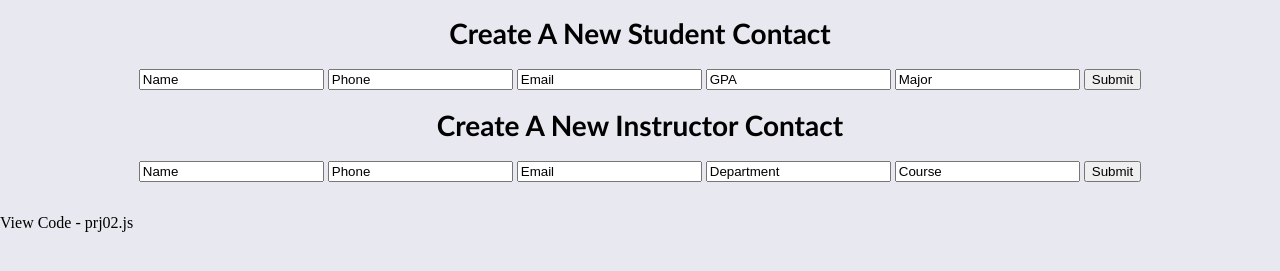
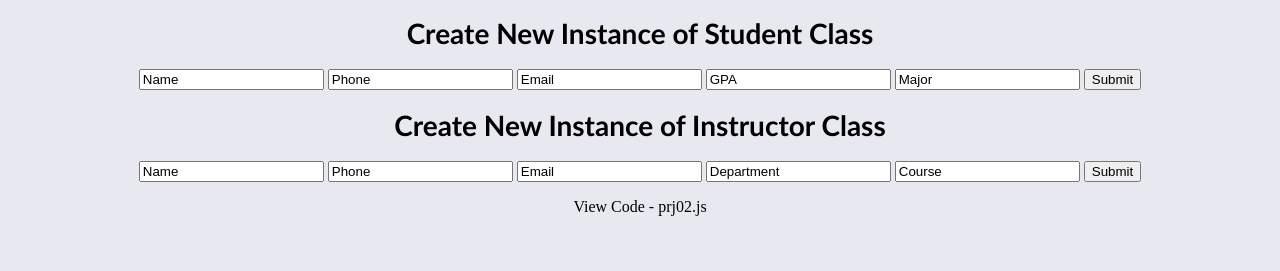
Before and after one commit to ZachBrundage/ZachBrundage.github.io, a plain HTML site: page prj02.html in a window 1280 px wide. Shown: the part 113-384 px from the top of the page. Drawn offline with Linux system fonts and the light colour scheme.

Commit message:
Fix Titles

```diff
--- a/prj02.html
+++ b/prj02.html
@@ -8,7 +8,7 @@
     <body>
         <div class="prj02Body">
         <div id="header"> Projects - Basic Fluency</div>
-        <h1 class="prj02Header"> Create A New Student Contact</h1>
+        <h1 class="prj02Header"> Create New Instance of Student Class</h1>
         <input type="text" id="studentName" value="Name">
         <input type="text" id="studentPhone" value="Phone">
         <input type="text" id="studentEmail" value="Email">
@@ -16,7 +16,7 @@
         <input type="text" id="studentMajor" value="Major">
         <button onclick="createStudent()">Submit</button>
         <p id="sResponse"></p>
-        <h1 class="prj02Header"> Create A New Instructor Contact</h1>
+        <h1 class="prj02Header"> Create New Instance of Instructor Class</h1>
         <input type="text" id="instName" value="Name">
         <input type="text" id="instPhone" value="Phone">
         <input type="text" id="instEmail" value="Email">
@@ -26,7 +26,7 @@
         <p id="iResponse"></p>
         </div>
         <div class="spacer">
-            <a href="https://raw.githubusercontent.com/ZachBrundage/ZachBrundage.github.io/master/prj01.js">View Code - prj02.js</a>
+            <a href="https://raw.githubusercontent.com/ZachBrundage/ZachBrundage.github.io/master/prj02.js">View Code - prj02.js</a>
         </div>
     </body>
 </html>
--- a/style.css
+++ b/style.css
@@ -57,8 +57,7 @@ h1{
 
 .spacer{
     height: 50px;
-    display: flex;
-    align-items: center;
+    text-align: center;
 }
 
 .footer{
```
